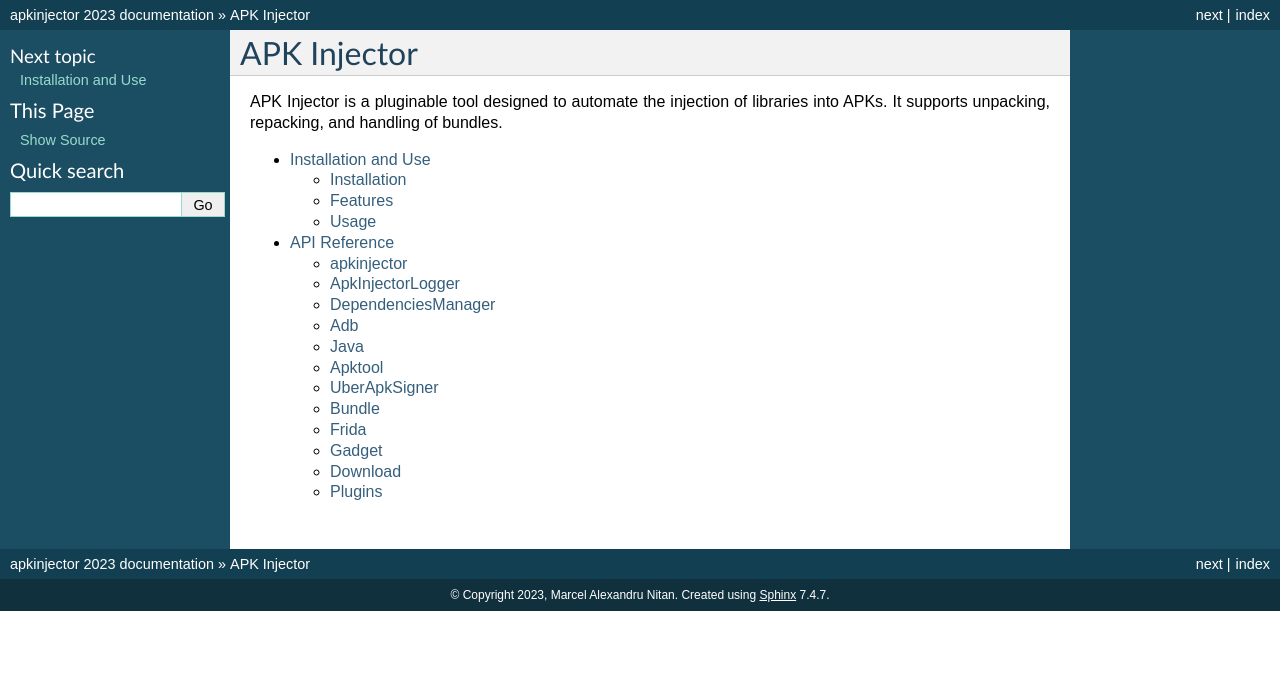
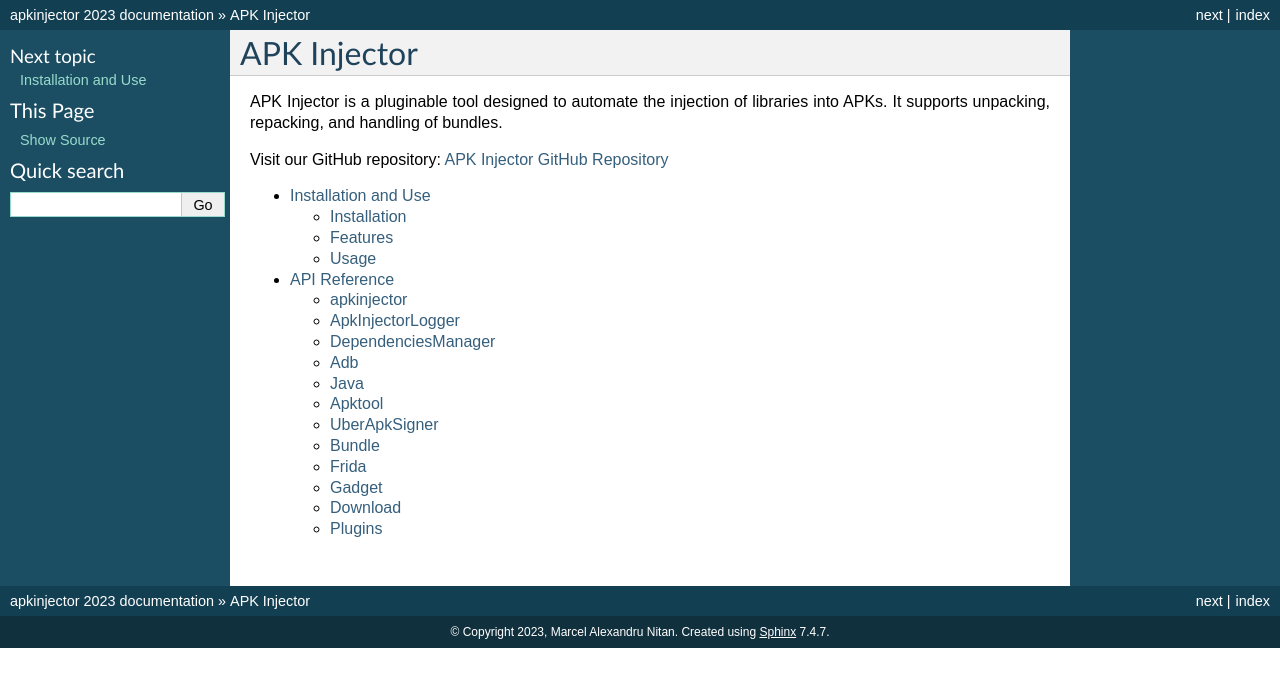
Before and after one commit to nitanmarcel/apkinjector, a Sphinx documentation site: the page built from docs/index.rst, in a window 1280 px wide. Shown: the top 687 px of the page. Built offline with Sphinx 7.4.7, drawn with Linux system fonts in a browser that asks for light colours.

Commit message:
Add link to github repository in docs

```diff
--- a/docs/index.rst
+++ b/docs/index.rst
@@ -2,6 +2,8 @@
 ============
 
 APK Injector is a pluginable tool designed to automate the injection of libraries into APKs. It supports unpacking, repacking, and handling of bundles.
+
+Visit our GitHub repository: `APK Injector GitHub Repository <https://github.com/nitanmarcel/apkinjector>`_
 
 .. contents:: Table of Contents
    :local:
```
